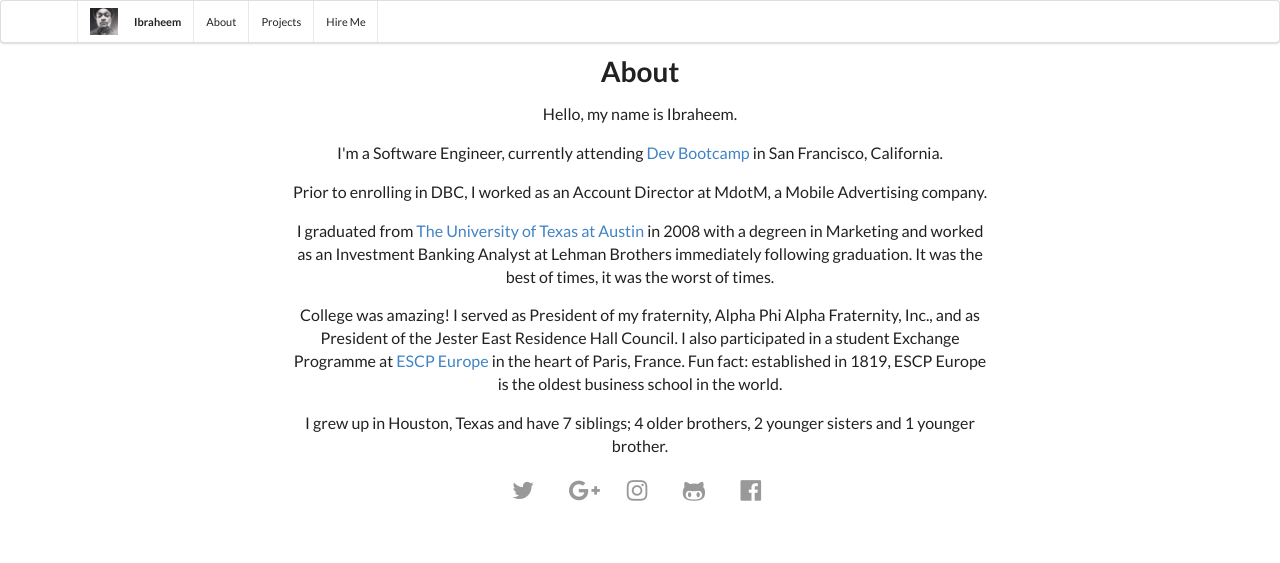
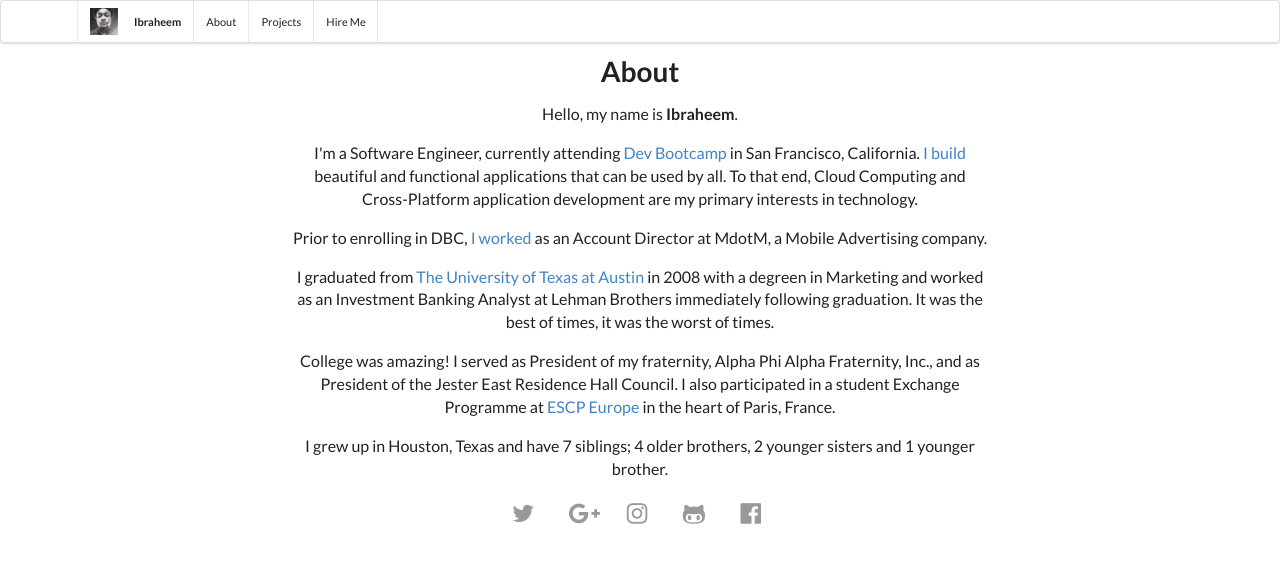
Before and after one commit to ibraheem4/ibraheem4.github.io, a Jekyll site: the page built from _pages/about.html, in a window 1280 px wide. Shown: the top 563 px of the page. Built offline with Jekyll 4.4.1, drawn with Linux system fonts in a browser that asks for light colours; nearby versions of some CDN libraries; some web fonts are replaced; library files that are not in the unit come from our copies.

Commit message:
Edit About page

```diff
--- a/_pages/about.html
+++ b/_pages/about.html
@@ -7,13 +7,15 @@ permalink: /about/
   <div class="ui text container">
     <h1 class="ui center aligned header">About</h1>
     <p>
-      Hello, my name is Ibraheem.
+      Hello, my name is <strong>Ibraheem</strong>.
     </p>
     <p>
       I'm a Software Engineer, currently attending <a href="http://devbootcamp.com/">Dev Bootcamp</a> in San Francisco, California.
+
+      <a href="http://ibraheem.com/projects">I build</a> beautiful and functional applications that can be used by all.  To that end, Cloud Computing and Cross-Platform application development are my primary interests in technology.
     </p>
     <p>
-      Prior to enrolling in DBC, I worked as an Account Director at MdotM, a Mobile Advertising company.
+      Prior to enrolling in DBC, <a href="http://linkedin.com/in/ibraheem4">I worked</a> as an Account Director at MdotM, a Mobile Advertising company.
     </p>
     <p>
       I graduated from <a href="http://utexas.edu">The University of Texas at Austin</a> in 2008 with a degreen in Marketing and worked as an Investment Banking Analyst at Lehman Brothers immediately following graduation.  It was the best of times, it was the worst of times.
@@ -23,7 +25,7 @@ permalink: /about/
 
       I served as President of my fraternity, Alpha Phi Alpha Fraternity, Inc., and as President of the Jester East Residence Hall Council.
 
-      I also participated in a student Exchange Programme at <a href="http://escpeurope.eu/">ESCP Europe</a> in the heart of Paris, France.  Fun fact: established in 1819, ESCP Europe is the oldest business school in the world.
+      I also participated in a student Exchange Programme at <a href="http://escpeurope.eu/">ESCP Europe</a> in the heart of Paris, France.
     </p>
     <p>
       I grew up in Houston, Texas and have 7 siblings; 4 older brothers, 2 younger sisters and 1 younger brother.
```
Also changed, not shown: _pages/404.html (line endings or trailing spaces), _pages/hire-me.html (line endings or trailing spaces), _pages/projects.html (line endings or trailing spaces).
